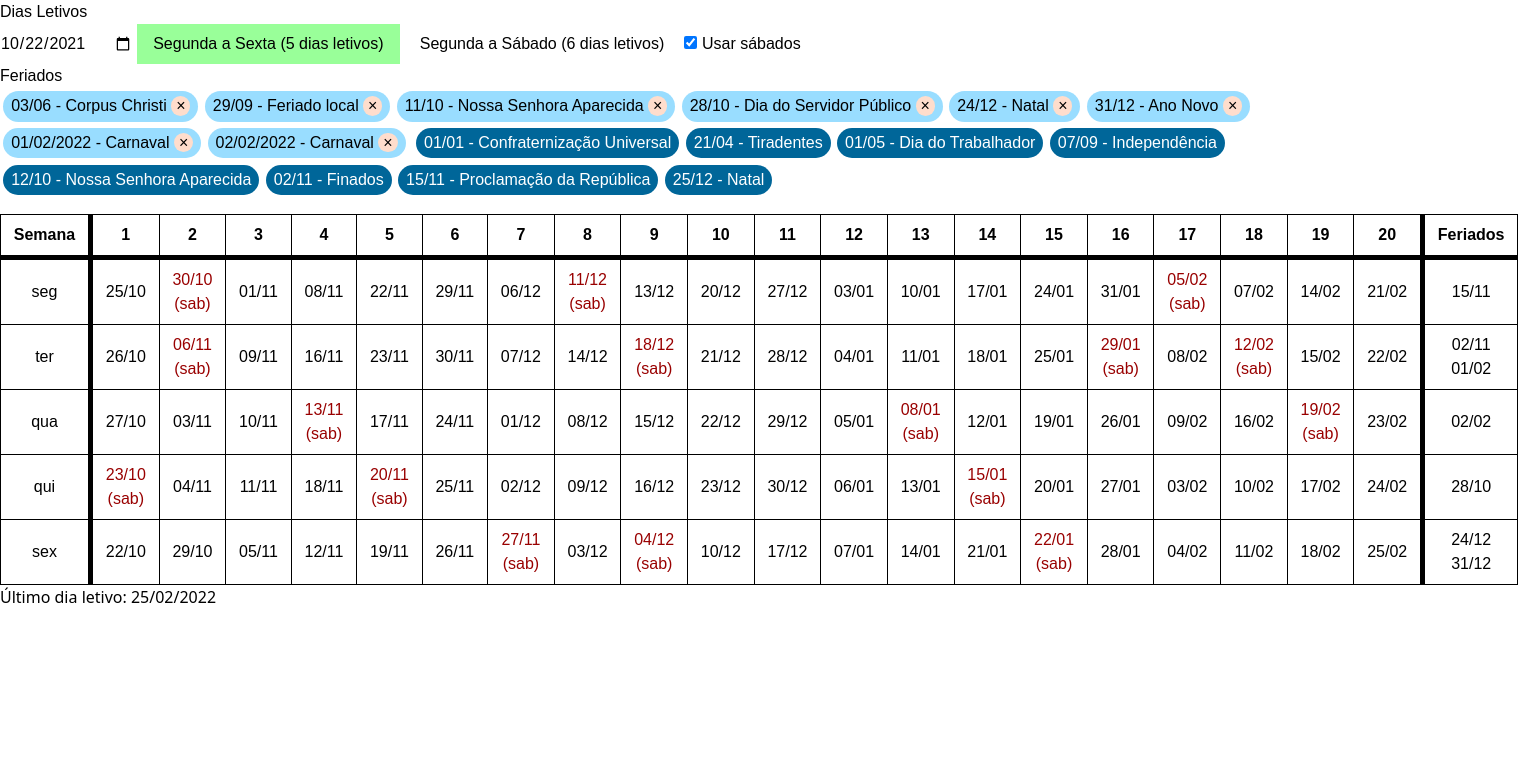
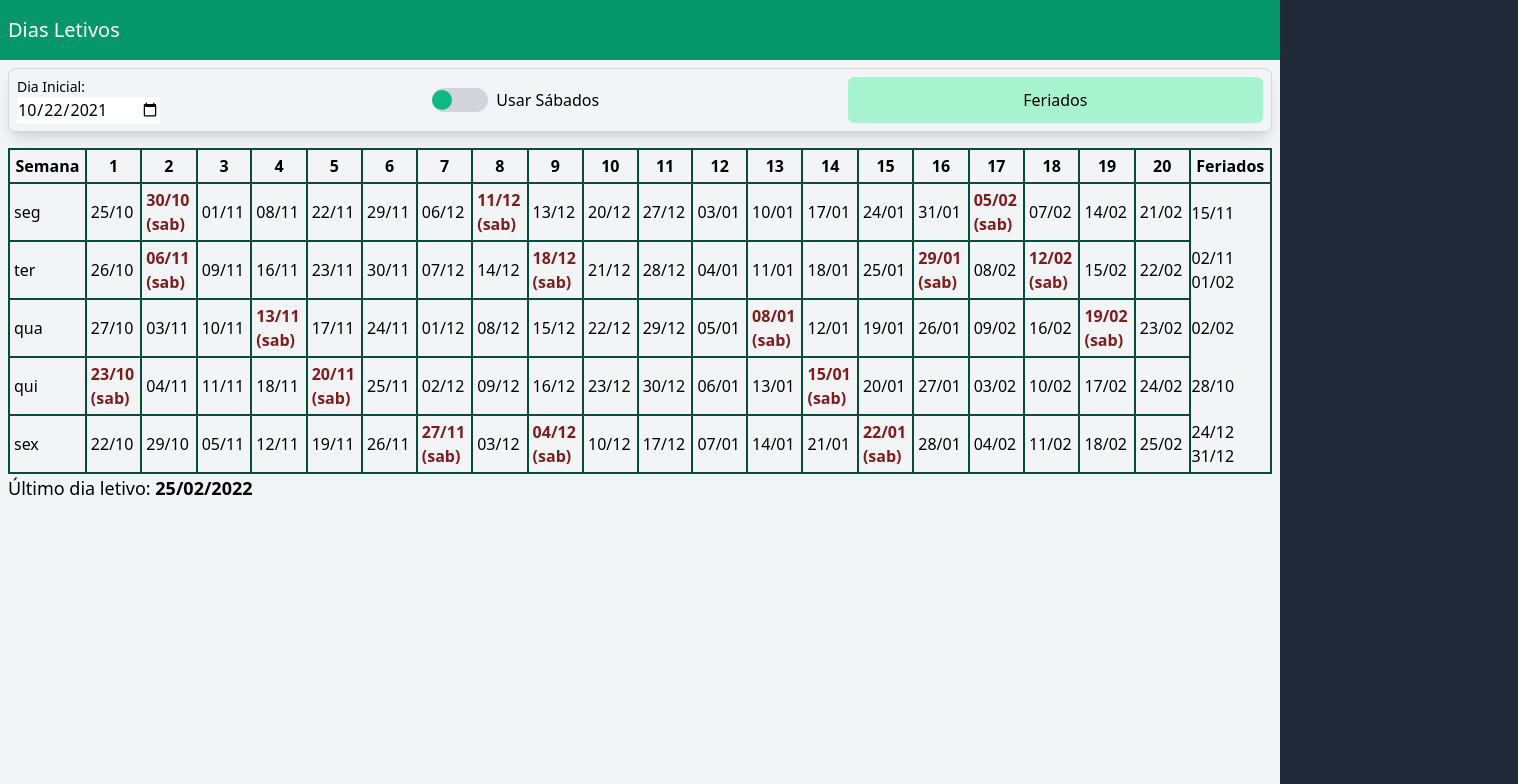
Before and after one commit to ranierivalenca/ifpe-working-days-svelte-2, a Svelte app: page / in a window 1280 px wide. Shown: the top 784 px of the page, 1518 px wide, since content can reach past the window. Built offline with nearby package versions, Linux system fonts and the light colour scheme.

Commit message:
Improving layout using Tailwindcss and creating a Checkbox Svelte Component

```diff
--- a/public/index.html
+++ b/public/index.html
@@ -7,12 +7,11 @@
 	<title>Dias letivos - Calendário acadêmico</title>
 
 	<link rel='icon' type='image/png' href='/favicon.png'>
-	<link rel='stylesheet' href='/global.css'>
 	<link rel='stylesheet' href='/build/bundle.css'>
 
 	<script defer src='/build/bundle.js'></script>
 </head>
 
-<body>
+<body class="bg-gray-800">
 </body>
 </html>
--- a/src/App.svelte
+++ b/src/App.svelte
@@ -1,5 +1,8 @@
 <script>
   import Tailwindcss from './Tailwind.svelte'
+  import Checkbox from './Checkbox.svelte'
+
+
 
   const HOUR = 60 * 60 * 1000
   const DAY = 24 * HOUR
@@ -18,7 +21,7 @@
   const HOLIDAYS = ['21/04', '01/05', '03/06', '07/09', '11/10', '12/10', '28/10', '01/11', '02/11', '15/11', '08/12', '24/12', '25/12', '31/12', '01/01', '01/02', '02/02']
 
   let holidays = {
-    '03/06': 'Corpus Christi',
+    '03/06/2021': 'Corpus Christi',
     '29/09': 'Feriado local',
     '11/10': 'Nossa Senhora Aparecida',
     '28/10': 'Dia do Servidor Público',
@@ -28,7 +31,21 @@
     '02/02/2022': 'Carnaval'
   }
 
-  let holidays_dates = Object.keys(holidays)
+  let fixed_holidays_dates = []
+  let moving_holidays_dates = []
+  let setHolidaysDates = () => {
+    fixed_holidays_dates = [...Object.keys(holidays), ...Object.keys(NATIONAL_HOLIDAYS)]
+      .filter(date => date.length == 5)
+      .map(date => date.split('/').reverse().join('-'))
+      .sort()
+      .map(date => date.split('-').reverse().join('/'))
+    moving_holidays_dates = [...Object.keys(holidays), ...Object.keys(NATIONAL_HOLIDAYS)]
+      .filter(date => date.length == 10)
+      .map(date => date.split('/').reverse().join('-'))
+      .sort()
+      .map(date => date.split('-').reverse().join('/'))
+  }
+  setHolidaysDates()
 
 
   let start_date = '2021-10-22'
@@ -45,10 +62,12 @@
   let formatted_days = []
   let formatted_holidays = []
 
+  let show_holidays = false
+
 
   let removeHoliday = key => {
     delete holidays[key]
-    holidays_dates = Object.keys(holidays)
+    setHolidaysDates()
     console.log(holidays)
   }
 
@@ -164,129 +183,145 @@
 
 //    days_per_week++
 //    days_per_week--
-    console.log(days)
-    console.log(formatted_days)
-    console.log(formatDate(end_timestamp))
-    console.log(formatted_holidays)
+    // console.log(days)
+    // console.log(formatted_days)
+    // console.log(formatDate(end_timestamp))
+    // console.log(formatted_holidays)
 
-  })(days_per_week, use_saturdays, start_date, holidays_dates)
+  })(days_per_week, use_saturdays, start_date, fixed_holidays_dates)
   //  $: (() => setup(dias_por_semana))(usar_sabados)
 
 
 </script>
 
-<style>
-  * {
-    font-family: sans-serif;
-  }
-  table {
-    margin-top: 1em;
-  }
-  table, td, th {
-    border: 1px solid black;
-    border-collapse: collapse
-  }
-  td, th {
-    padding: .5em .8em;
-    text-align: center;
-  }
-  td.dia {
-    background: hsl
-  }
-  tr:first-child > th {
-    border-bottom-width: 5px;
-  }
-  th:first-child, td:first-child {
-    border-right-width: 5px;
-  }
-  th:last-child, td:last-child {
-    /*background: hsl(0, 0%, 80%);*/
-    border-left-width: 5px;
-  }
-  td.special {
-    color: hsl(0, 100%, 30%)
-  }
-  button {
-    background: hsl(0, 0%, 100%);
-    padding: 0.5em 1em;
-  }
-  button:hover {
-    cursor: pointer;
-    background: hsl(120, 100%, 95%)
-  }
-  button.active {
-    background: hsl(120, 100%, 80%)
-  }
-  .disabled {
-    color: hsl(0, 0%, 80%)
-  }
-  .holiday {
-    margin: .2em;
-    background: hsl(200, 100%, 80%);
-    padding: .2em .5em;
-    border-radius: 1em;
-    display: inline-block;
-  }
-  .holiday > span {
-    border-radius: 50%;
-    background: hsl(20, 100%, 90%);
-    display: inline-block;
-    width: 1.2em;
-    height: 1.2em;
-    padding: 0;
-    text-align: center;
-    line-height: 1.2em;
-    cursor: pointer;
-  }
-  .national-holiday {
-    background: hsl(200, 100%, 30%);
-    color: white;
-  }
-</style>
-
 <Tailwindcss />
 
-<h1>Dias Letivos</h1>
+<div class="max-w-7xl bg-gray-100 m-auto min-h-screen">
+  <nav class="p-2 py-4 bg-green-600">
+    <h1 class="text-xl text-white">Dias Letivos</h1>
+  </nav>
 
-<input bind:value={start_date} type="date">
-<button class:active="{days_per_week == 5}" on:click={() => days_per_week = 5}>
+  <main class="p-2">
+
+    <div class="border border-gray-300 rounded-lg shadow-lg p-2 grid grid-cols-3">
+      <div>
+        <label for="start_date" class="text-sm block">Dia Inicial:</label>
+        <input id="start_date" bind:value={start_date} type="date">
+      </div>
+
+      <div class="flex items-center">
+        <Checkbox bind:status={use_saturdays}>
+          Usar Sábados
+        </Checkbox>
+      </div>
+
+      <button class="bg-green-200 hover:bg-green-400 rounded-md" on:click={() => show_holidays = true}>Feriados</button>
+    </div>
+
+    <!-- <button class:active="{days_per_week == 5}" on:click={() => days_per_week = 5}>
       Segunda a Sexta (5 dias letivos)
     </button>
     <button class:active="{days_per_week == 6}" on:click={() => days_per_week = 6}>
       Segunda a Sábado (6 dias letivos)
-</button>
-<label class:disabled="{days_per_week != 5}">
-  <input type="checkbox" disabled="{days_per_week != 5}" bind:checked="{use_saturdays}" /> Usar sábados
-</label>
+    </button> -->
 
-<h2>Feriados</h2>
-{#each holidays_dates as holiday}
-  <div class="holiday">
-    {holiday} - {holidays[holiday]} <span on:click={() => removeHoliday(holiday)}>&times;</span>
+    {#if show_holidays}
+      <div class="fixed z-10 inset-0 overflow-y-auto">
+        <div class="flex items-end justify-center min-h-screen pt-4 px-4 pb-20 text-center sm:block sm:p-0">
+
+          <!-- Background overlay -->
+          <div class="fixed inset-0 transition-opacity" aria-hidden="true">
+            <div class="absolute inset-0 bg-gray-500 opacity-75"></div>
+          </div>
+
+          <!-- This element is to trick the browser into centering the modal contents. -->
+          <span class="hidden sm:inline-block sm:align-middle sm:h-screen" aria-hidden="true">&#8203;</span>
+
+          <!-- modal -->
+          <div class="inline-block align-bottom bg-gray-100 rounded-lg text-left overflow-hidden shadow-xl transform transition-all sm:my-8 sm:align-middle sm:max-w-lg lg:max-w-2xl sm:w-full p-3">
+            <div class="text-lg font-bold mb-2">
+              Feriados
+              <span class="float-right text-sm border border-gray-800 px-1.5 pb-1 hover:text-white hover:bg-gray-800 cursor-pointer" on:click={() => show_holidays = false}>&times;</span>
+            </div>
+            <div class="grid grid-cols-2 lg:grid-cols-3 gap-2">
+              {#each fixed_holidays_dates as holiday}
+                {#if holidays[holiday]}
+                  <div class="p-1 bg-blue-100 rounded-md h-16">
+                    <div>
+                      {holiday}
+                      <div class="float-right bg-white rounded-xl inline-block px-2 py-1 text-xs cursor-pointer hover:shadow-lg" on:click={() => confirm("Quer mesmo remover o feriado?") ? removeHoliday(holiday) : ''}>remover</div>
+                    </div>
+                    <div class="text-xs">{holidays[holiday]}</div>
+                  </div>
+                {:else}
+                  <div class="p-1 bg-blue-300 rounded-md h-16">
+                    <div>{holiday}</div>
+                    <div class="text-xs">{NATIONAL_HOLIDAYS[holiday]}</div>
+                  </div>
+                {/if}
+              {/each}
+            </div>
+            <div class="font-bold my-2">
+              Feriados móveis
+            </div>
+            <div class="grid grid-cols-2 lg:grid-cols-3 gap-2">
+              {#each moving_holidays_dates as holiday}
+                <div class="p-1 bg-blue-100 rounded-md h-16">
+                  <div>
+                    {holiday}
+                    <div class="float-right bg-white rounded-xl inline-block px-2 py-1 text-xs cursor-pointer hover:shadow-lg" on:click={() => confirm("Quer mesmo remover o feriado?") ? removeHoliday(holiday) : ''}>remover</div>
+                  </div>
+                  <div class="text-xs">{holidays[holiday]}</div>
                 </div>
               {/each}
-{#each Object.keys(NATIONAL_HOLIDAYS) as holiday}
-  <div class="holiday national-holiday">
-    {holiday} - {NATIONAL_HOLIDAYS[holiday]}
             </div>
+            <div class="font-bold my-2">
+              Adicionar feriado
+            </div>
+            <div class="grid grid-cols-2 gap-2 p-2 border rounded-md shadow-lg bg-white">
+              <div class="h-20">
+                <label for="holiday_date" class="text-md block">Dia:</label>
+                <input class="border p-2 w-full rounded-md" id="holiday_date" bind:value={start_date} type="date">
+              </div>
+              <div class="p-2 flex items-center justify-center">
+                <Checkbox color_on="blue-500">
+                  Feriado fixo
+                </Checkbox>
+              </div>
+              <div>
+                <label for="holiday_desc" class="text-md block">Descrição:</label>
+                <input class="border p-2 w-full rounded-md" id="holiday_desc" type="text">
+              </div>
+              <div class="align-center">
+                <label class="text-md block">&nbsp;</label>
+                <div class="block w-full flex justify-center">
+                  <button class="border p-2 px-12 bg-blue-200 rounded-md">Salvar</button>
+                </div>
+              </div>
+            </div>
+          </div>
+        </div>
+      </div>
+    {/if}
+
+    <div class="overflow-x-auto mt-4">
+
+      <table class="min-w-full border-2 border-green-900">
+        <tr>
+          <th class="border-2 border-green-900 p-1">Semana</th>
+          {#each range(number_of_weeks) as week}
+            <th class="border-2 border-green-900 p-1">{week + 1}</th>
           {/each}
-
-<table>
-  <tr>
-    <th>Semana</th>
-    {#each range(number_of_weeks) as week}
-      <th>{week + 1}</th>
-    {/each}
-    <th>Feriados</th>
+          <th class="border-2 border-green-900 p-1">Feriados</th>
         </tr>
         {#each formatted_days as day, day_i}
           <tr>
-      <td class="dia">{WEEKDAYS[day_i]}</td>
+            <td class="border-2 border-green-900 p-1">{WEEKDAYS[day_i]}</td>
             {#each day as working_day}
               {#if working_day.special}
-          <td class="special">{working_day.date} <br>({WEEKDAYS[myWeekDay(working_day.timestamp)]})</td>
+                <td class="border-2 border-green-900 p-1 text-red-900 font-bold">{working_day.date} <br>({WEEKDAYS[myWeekDay(working_day.timestamp)]})</td>
               {:else}
-          <td>{working_day.date}</td>
+                <td class="border-2 border-green-900 p-1">{working_day.date}</td>
               {/if}
             {/each}
             <td>
@@ -299,4 +334,9 @@
           </tr>
         {/each}
       </table>
-Último dia letivo: {formatDate(end_timestamp)}
+    </div>
+    <div class="text-lg">
+      Último dia letivo: <span class="font-bold">{formatDate(end_timestamp)}</span>
+    </div>
+  </main>
+</div>
--- /dev/null
+++ b/src/Checkbox.svelte
@@ -0,0 +1,28 @@
+<script>
+  export let status = false
+  export let color_on = 'green-500'
+  export let color_off = 'gray-500'
+  export let disabled
+</script>
+
+
+<label class="relative pr-2">
+  <input type="checkbox" class="hidden" disabled="{disabled}" bind:checked="{status}" />
+
+  <div class="absolute bg-gray-400 opacity-50 w-full h-full rounded-full z-10" class:hidden={!disabled}></div>
+
+  <div class="flex cursor-pointer">
+    <div class="h-6 w-14 flex items-center relative mr-2">
+      <div class="bg-gray-300 rounded-full w-14 h-6">
+      </div>
+      <div
+        class="w-5 h-5 {status ? `bg-${color_on}` : `bg-${color_off}`} rounded-full absolute"
+        class:left-1={status}
+        class:right-1={!status}
+      >
+      </div>
+    </div>
+
+    <slot></slot>
+  </div>
+</label>
--- a/src/main.js
+++ b/src/main.js
@@ -1,10 +1,7 @@
 import App from './App.svelte';
 
 const app = new App({
-	target: document.body,
-	props: {
-		name: 'world'
-	}
+	target: document.body
 });
 
 export default app;
```
Lines whose indentation alone changed are shown as unchanged.
